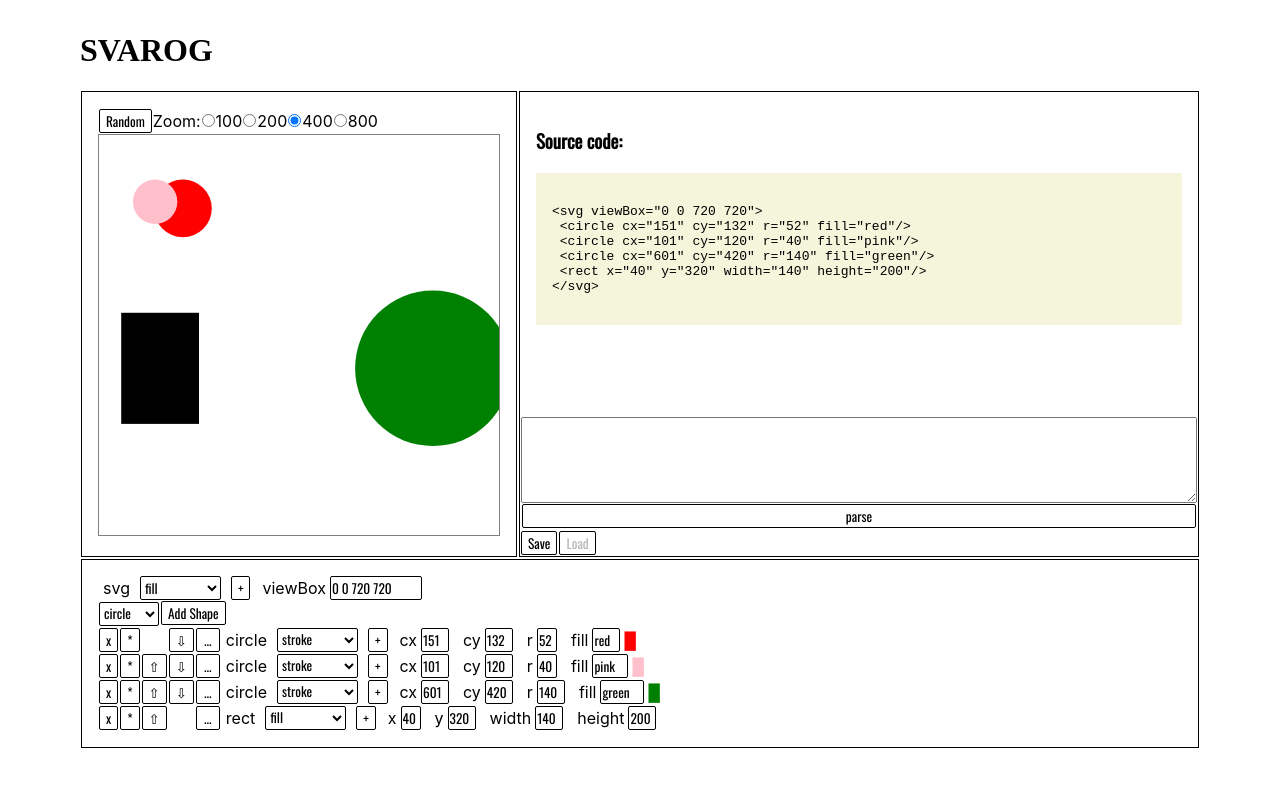
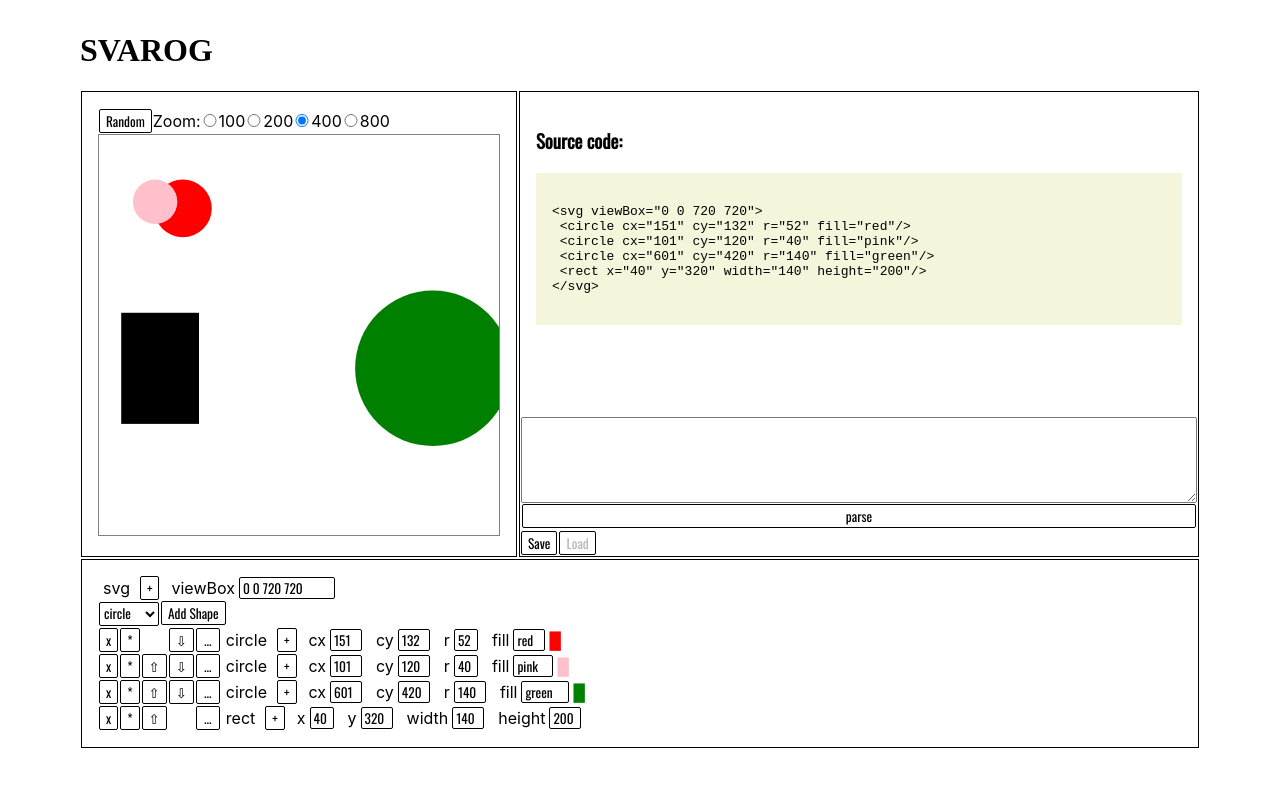
Before and after one commit to crianonim/svarog, a React (Create React App) app: page / in a window 1280 px wide. Shown: the top 786 px of the page. Built offline with nearby package versions, Linux system fonts and the light colour scheme; a web font is replaced by a local one.

Commit message:
Add attribute visible only when editing

```diff
--- a/src/BasicAttrEditor.js
+++ b/src/BasicAttrEditor.js
@@ -17,6 +17,8 @@ const BasicAttrEditor = props => {
   return (
     <div className="flex-row flex-wrap attr-wrapper">
       <span>{props.element}</span>
+      {props.edited?
+
       <select
       value={addAttr}
       onChange={e => {
@@ -28,6 +30,7 @@ const BasicAttrEditor = props => {
           <option key={key}>{key}</option>
           ))}
       </select>
+      :null}
 
       <button
         onClick={() => {
--- a/src/index.css
+++ b/src/index.css
@@ -41,6 +41,7 @@ button:disabled:hover {
   color: graytext;
 }
 input {
-padding: 1px;
+padding: 0 3px;
 margin: 1px;
+min-width: 1rem;
 }
```
Lines whose indentation alone changed are shown as unchanged.
